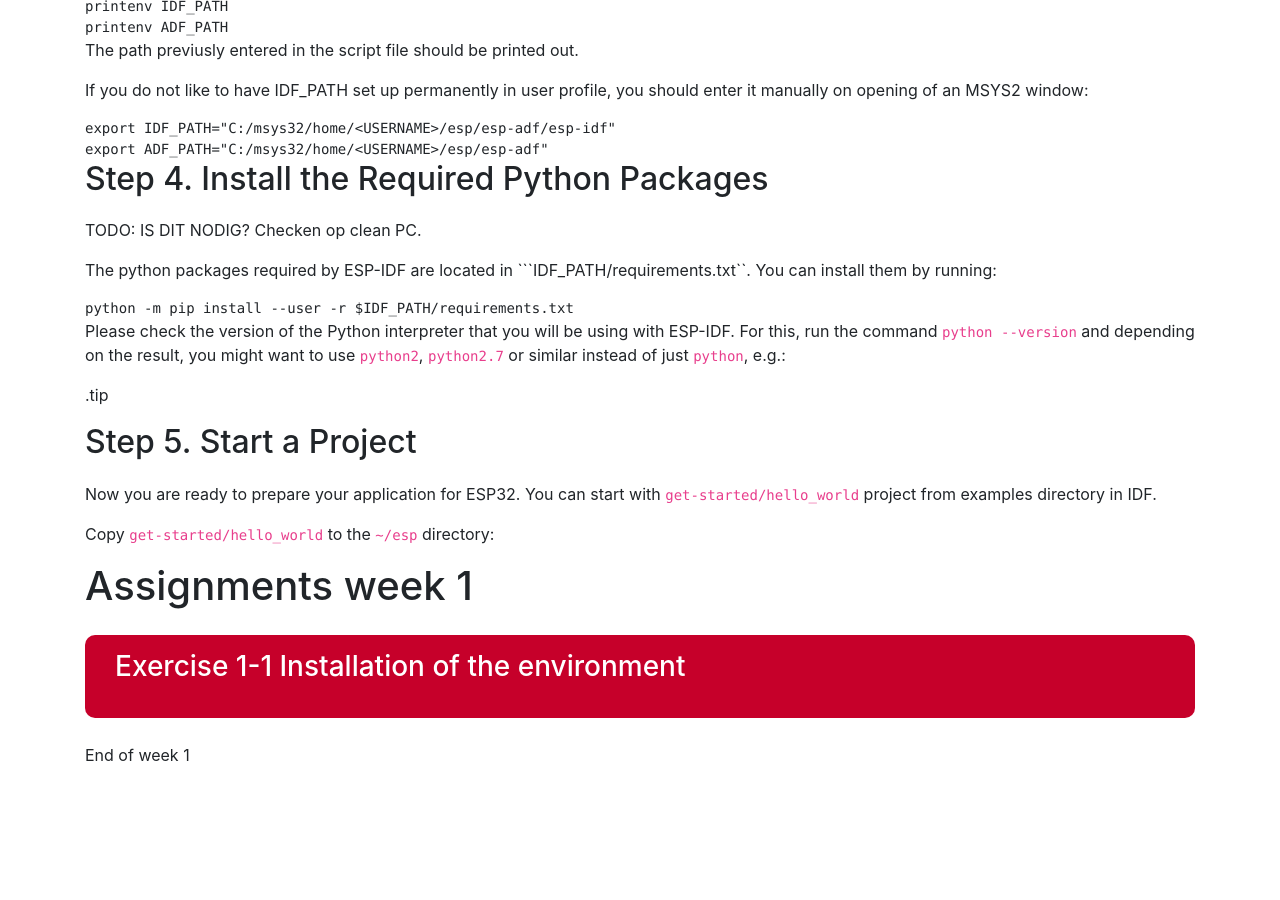
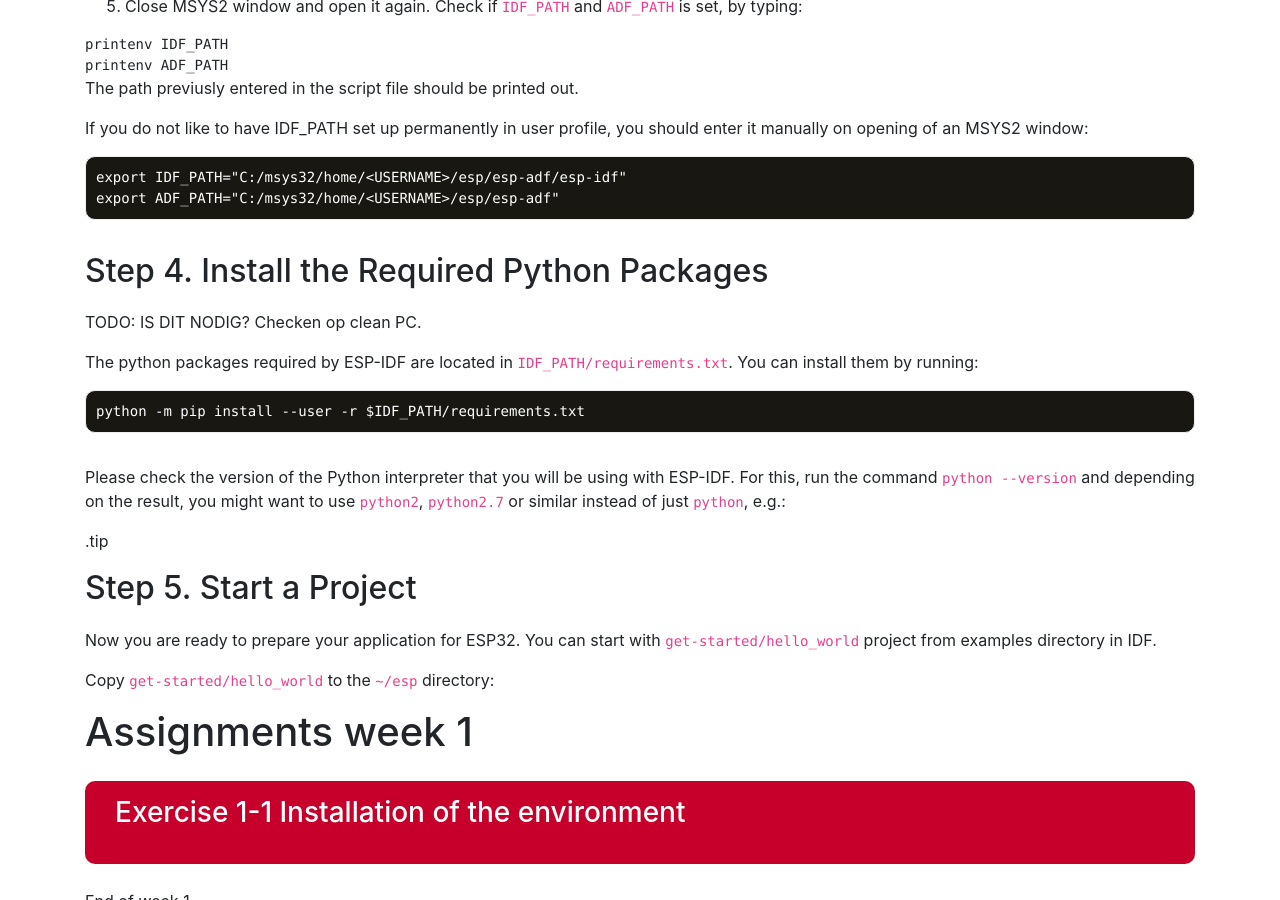
Before and after one commit to AvansTi/TMTI-IMCAPP-Lesmateriaal, a Jekyll site: the page built from week1.md, in a window 1280 px wide and 900 px high, scrolled down 1710 px. Built offline with Jekyll 4.4.1, drawn with Linux system fonts in a browser that asks for light colours; comment, search, counter and statistics services are not loaded; before the commit the page ends 2493 px from its top, so only the background shows below that.

Commit message:
layout fix?

````diff
--- a/_includes/week01/Environment-setup.md
+++ b/_includes/week01/Environment-setup.md
@@ -39,14 +39,11 @@ The user profile scripts are contained in ```C:/msys32/etc/profile.d/``` directo
 1. Create a new script file in ```C:/msys32/etc/profile.d/``` directory. Name it ```export_idf_path.sh```.
 2. Identify the path to ESP-IDF directory. It is specific to your system configuration and may look something like ```C:\msys32\home\<USERNAME>\esp\esp-idf```
 3. Add the export command to the script file, e.g.:
-
-```text
+```output
 export IDF_PATH="C:/msys32/home/<USERNAME>/esp/esp-adf/esp-idf"
 export ADF_PATH="C:/msys32/home/<USERNAME>/esp/esp-adf"
 ```
-
 Remember to replace back-slashes with forward-slashes in the original Windows path.
-
 4. Save the script file.
 5. Close MSYS2 window and open it again. Check if ```IDF_PATH``` and ```ADF_PATH``` is set, by typing:
 
@@ -59,7 +56,7 @@ The path previusly entered in the script file should be printed out.
 
 If you do not like to have IDF_PATH set up permanently in user profile, you should enter it manually on opening of an MSYS2 window:
 
-```text
+```output
 export IDF_PATH="C:/msys32/home/<USERNAME>/esp/esp-adf/esp-idf"
 export ADF_PATH="C:/msys32/home/<USERNAME>/esp/esp-adf"
 ```
@@ -68,9 +65,9 @@ export ADF_PATH="C:/msys32/home/<USERNAME>/esp/esp-adf"
 
 TODO: IS DIT NODIG? Checken op clean PC.
 
-The python packages required by ESP-IDF are located in ```IDF_PATH/requirements.txt``. You can install them by running:
+The python packages required by ESP-IDF are located in ```IDF_PATH/requirements.txt```. You can install them by running:
 
-```text
+```output
 python -m pip install --user -r $IDF_PATH/requirements.txt
 ```
 
````
